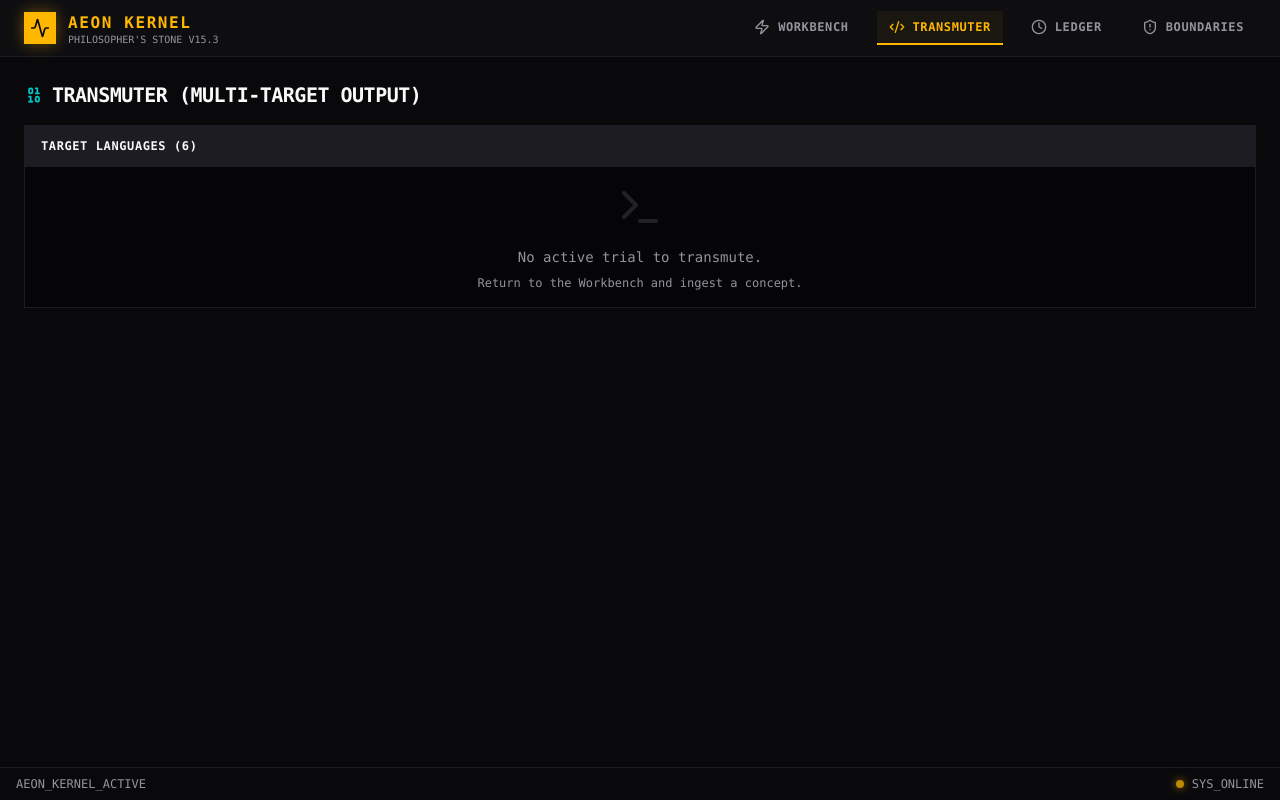
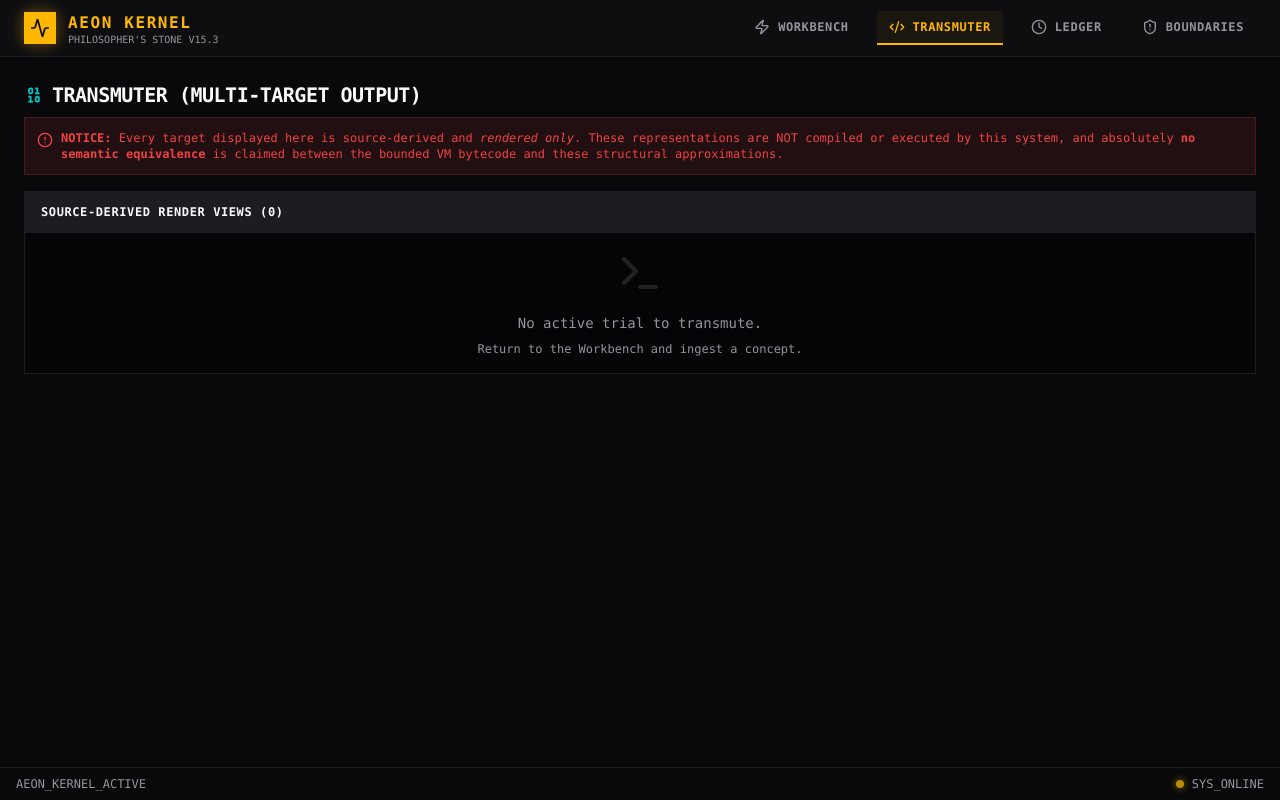
Before and after one commit to eyeoverthink/aeon-kernel, a React app: page /transmuter in a window 1280 px wide. Built offline with nearby package versions, Linux system fonts and the light colour scheme; the HTML template or start-up script is replaced by a standard one.

Commit message:
Update src/pages/transmuter.tsx for bounded Aeon VM

```diff
--- a/src/pages/transmuter.tsx
+++ b/src/pages/transmuter.tsx
@@ -1,5 +1,5 @@
 import { useKernelStore } from '@/hooks/use-kernel';
-import { Copy, CheckCheck, Binary, Terminal } from 'lucide-react';
+import { Copy, CheckCheck, Binary, Terminal, AlertCircle } from 'lucide-react';
 import { useState } from 'react';
 import { Button } from '@/components/ui/button';
 
@@ -15,17 +15,25 @@ export default function Transmuter() {
 
   return (
     <div className="flex flex-col gap-4 h-full">
-      <div className="flex-none flex items-center justify-between">
-        <h2 className="text-xl font-bold tracking-tight uppercase flex items-center gap-2">
-          <Binary className="w-5 h-5 text-secondary" />
-          Transmuter (Multi-Target Output)
-        </h2>
+      <div className="flex-none flex flex-col gap-2">
+        <div className="flex items-center justify-between">
+          <h2 className="text-xl font-bold tracking-tight uppercase flex items-center gap-2">
+            <Binary className="w-5 h-5 text-secondary" />
+            Transmuter (Multi-Target Output)
+          </h2>
+        </div>
+        <div className="bg-destructive/10 border border-destructive/20 text-destructive text-xs p-3 flex items-start gap-2">
+          <AlertCircle className="w-4 h-4 shrink-0 mt-0.5" />
+          <p>
+            <strong>NOTICE:</strong> Every target displayed here is source-derived and <em>rendered only</em>. These representations are NOT compiled or executed by this system, and absolutely <strong>no semantic equivalence</strong> is claimed between the bounded VM bytecode and these structural approximations.
+          </p>
+        </div>
       </div>
 
-      <div className="flex-1 border border-border bg-card flex flex-col min-h-0">
+      <div className="flex-1 border border-border bg-card flex flex-col min-h-0" data-testid="outputs">
         <div className="bg-muted px-4 py-3 border-b border-border flex justify-between items-center">
           <div className="text-xs font-bold uppercase tracking-wider flex items-center gap-2">
-            Target Languages (6)
+            Source-Derived Render Views ({activeRun?.outputs.length ?? 0})
           </div>
           {activeRun && (
             <div className="text-xs font-mono text-muted-foreground">
@@ -41,11 +49,11 @@ export default function Transmuter() {
               <p>No active trial to transmute.</p>
               <p className="text-xs mt-2">Return to the Workbench and ingest a concept.</p>
             </div>
-          ) : activeRun.status === 'blocked' ? (
+          ) : activeRun.outputs.length === 0 ? (
             <div className="h-full flex flex-col items-center justify-center text-destructive">
               <div className="border border-destructive bg-destructive/10 p-6 max-w-lg text-center shadow-[0_0_20px_rgba(255,0,0,0.2)]">
-                <p className="font-bold text-lg mb-2 uppercase tracking-widest">Transmutation Aborted</p>
-                <p className="text-sm">The concept failed an L0 safety invariant, so target renderers were not invoked.</p>
+                <p className="font-bold text-lg mb-2 uppercase tracking-widest">No Renderings Produced</p>
+                <p className="text-sm">The source was blocked or unsupported before the target renderers could run.</p>
                 <div className="mt-4 font-mono text-xs bg-black p-2 text-left text-destructive/80">
                   {activeRun.promotionReason}
                 </div>
@@ -81,7 +89,7 @@ export default function Transmuter() {
 
       {/* Bytecode visualizer at bottom */}
       {activeRun && activeRun.status !== 'blocked' && (
-        <div className="flex-none border border-border bg-card p-4 mt-4">
+        <div className="flex-none border border-border bg-card p-4 mt-4" data-testid="bytecode">
           <div className="text-xs text-muted-foreground uppercase tracking-widest mb-2">Raw Bytecode Stream</div>
           <div className="flex flex-wrap gap-2">
             {activeRun.bytecode.map((b, i) => (
```
